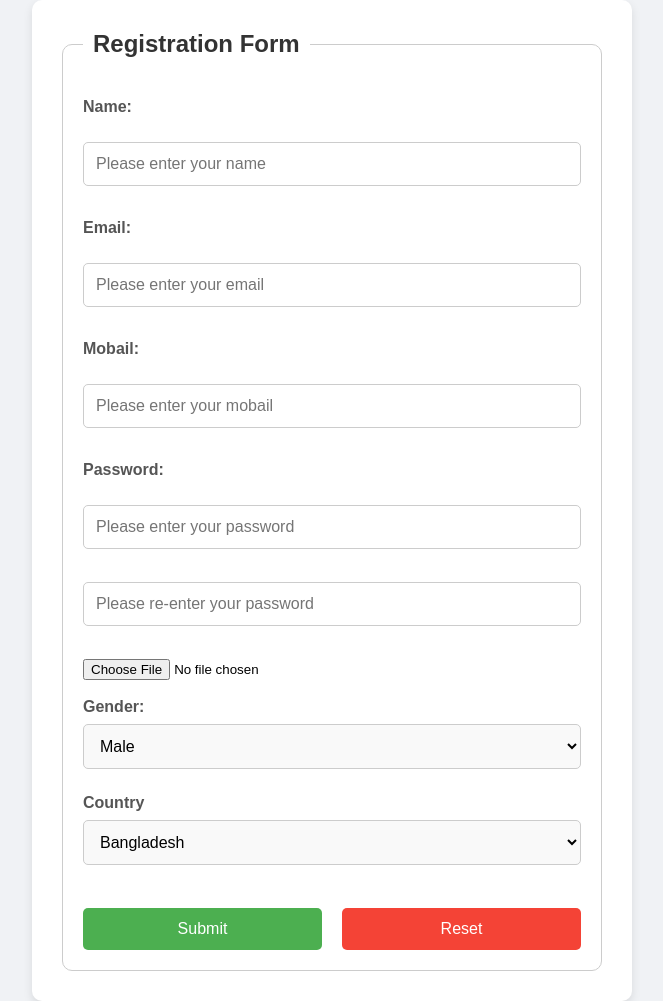
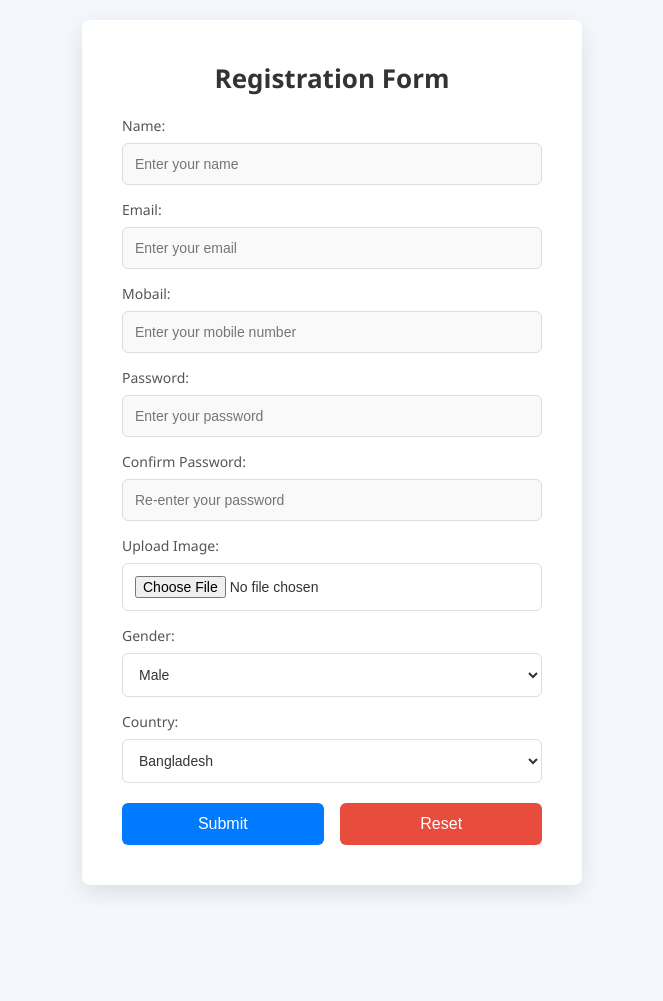
Before and after one commit to shahriarnaiem-rafi/First-Track-Courier, a PHP site: page /Fast-Track/rootfolder/registration.php in a window 1280 px wide. Shown: the whole page, without its empty margins (308-971 px from the left). After the commit the page ends 893 px from the top, so only its background shows below. Run offline with PHP 8.4, Linux system fonts and the light colour scheme.

Commit message:
this is my personal project2

```diff
--- a/rootfolder/registration.php
+++ b/rootfolder/registration.php
@@ -1,47 +1,3 @@
-<?php
-$database = mysqli_connect("localhost", "root", "", "fasttrack");
-$errors = [];
-if (isset($_POST["submit"])) {
-
-
-    $name = $_POST["name"];
-    $email = $_POST["email"];
-    $mobail = $_POST["mobail"];
-    $password = $_POST["password"];
-    $confirm = $_POST["confirm"];
-
-    $gendar = $_POST["gendarp"];
-    $country = $_POST["country"];
-
-     //empty chek
-     if (empty($name)) $errors['name'] = " Name is required.";
-     if (empty($email)) $errors['email'] = "email is required.";
-     if (empty($mobail)) $errors['mobail'] = "mobail is required.";
-     if (empty($password)) $errors['password'] = "Password is required.";
-     if ($password !== $confirm) $errors['confirm'] = "Passwords do not match.";
-
-     if (empty($errors)) {
-   // Check if email already exists
-   $select = "SELECT * FROM registration WHERE email = '$email'";
-   $result = mysqli_query($database, $select);
-
-   if (mysqli_num_rows($result) > 0) {
-    $errors['email'] = "Email already registered.";
-    } else {
-    // Hash password before saving to the database
-    $hashedPassword = password_hash($password, PASSWORD_DEFAULT);
-
-    $sql = "INSERT INTO registration(name,email,mobail,password,gendar,country) VALUES('$name','$email','$mobail','$hashedPassword','$gendar','$country')";
-        if (mysqli_query($database, $sql) == TRUE) {
-            header("location:login.php");
-        }
-        else {
-            $errors['general'] = "Error: " . mysqli_error($database);
-        }
-    }
-}
-}
-?>
 <!DOCTYPE html>
 <html lang="en">
 
@@ -50,7 +6,7 @@ if (isset($_POST["submit"])) {
     <meta name="viewport" content="width=device-width, initial-scale=1.0">
     <title>Registration Form</title>
     <style>
-        /* General Reset */
+        /* Resetting styles */
         * {
             margin: 0;
             padding: 0;
@@ -58,194 +14,196 @@ if (isset($_POST["submit"])) {
         }
 
         body {
-            font-family: Arial, sans-serif;
-            background-color: #f0f2f5;
+            font-family: 'Segoe UI', Tahoma, Geneva, Verdana, sans-serif;
+            background-color: #f4f7fb;
             display: flex;
             justify-content: center;
             align-items: center;
-
+            min-height: 100vh;
+            padding: 20px;
         }
 
         form {
-            background-color: #fff;
-            padding: 30px;
-            border-radius: 10px;
-            box-shadow: 0 4px 10px rgba(0, 0, 0, 0.1);
+            background-color: #ffffff;
             width: 100%;
-            max-width: 600px;
+            max-width: 500px;
+            border-radius: 8px;
+            box-shadow: 0 8px 24px rgba(0, 0, 0, 0.1);
+            padding: 40px;
             text-align: left;
         }
 
         fieldset {
-            border: 1px solid #ccc;
-            padding: 20px;
-            border-radius: 10px;
+            border: none;
+            padding: 0;
         }
 
         legend {
-            font-size: 24px;
+            font-size: 26px;
             font-weight: bold;
+            margin-bottom: 20px;
             color: #333;
-            padding: 0 10px;
-            margin-bottom: 20px;
+            text-align: center;
         }
 
         label {
-            font-size: 16px;
-            font-weight: bold;
+            display: block;
+            font-size: 14px;
             color: #555;
-            display: block;
             margin-bottom: 8px;
+            font-weight: 500;
         }
 
         input[type="text"],
         input[type="email"],
         input[type="number"],
         input[type="password"],
-        select {
+        select,
+        input[type="file"] {
             width: 100%;
             padding: 12px;
-            margin-bottom: 15px;
-            border: 1px solid #ccc;
-            border-radius: 5px;
-            font-size: 16px;
-            box-sizing: border-box;
+            margin-bottom: 20px;
+            border: 1px solid #ddd;
+            border-radius: 6px;
+            background-color: #f9f9f9;
+            font-size: 14px;
+            color: #333;
+            transition: border 0.3s ease;
         }
 
         input[type="text"]:focus,
         input[type="email"]:focus,
         input[type="number"]:focus,
         input[type="password"]:focus,
-        select:focus {
-            border-color: #4CAF50;
+        select:focus,
+        input[type="file"]:focus {
+            border-color: #007bff;
             outline: none;
         }
 
         small {
-            color: red;
+            color: #e74c3c;
             font-size: 12px;
-            margin-top: 5px;
-        }
-
-        input[type="submit"],
-        input[type="reset"] {
-            width: 48%;
-            padding: 12px;
-            background-color: #4CAF50;
-            color: white;
-            border: none;
-            border-radius: 5px;
-            font-size: 16px;
-            cursor: pointer;
-            transition: background-color 0.3s ease;
-            margin-top: 10px;
-        }
-
-        input[type="submit"]:hover,
-        input[type="reset"]:hover {
-            background-color: #45a049;
-        }
-
-        input[type="reset"] {
-            background-color: #f44336;
-        }
-
-        input[type="reset"]:hover {
-            background-color: #d32f2f;
+            margin-top: -15px;
+            display: block;
+            margin-bottom: 10px;
         }
 
         .btn-div {
             display: flex;
             justify-content: space-between;
-            align-items: center;
-            gap: 10px;
         }
 
-        select {
-            background-color: #f9f9f9;
-            padding: 12px;
+        input[type="submit"],
+        input[type="reset"] {
+            padding: 12px 20px;
+            width: 48%;
+            font-size: 16px;
+            border: none;
+            border-radius: 6px;
+            cursor: pointer;
+            transition: all 0.3s ease;
         }
 
-        select option {
-            padding: 10px;
+        input[type="submit"] {
+            background-color: #007bff;
+            color: #fff;
         }
 
-        p {
-            margin-bottom: 10px;
+        input[type="submit"]:hover {
+            background-color: #0056b3;
+        }
+
+        input[type="reset"] {
+            background-color: #e74c3c;
+            color: #fff;
+        }
+
+        input[type="reset"]:hover {
+            background-color: #c0392b;
+        }
+
+        select,
+        input[type="file"] {
+            background-color: #fff;
+            border: 1px solid #ddd;
         }
 
         @media (max-width: 600px) {
             form {
                 padding: 20px;
-                width: 100%;
             }
 
             input[type="submit"],
             input[type="reset"] {
                 width: 100%;
-                margin-top: 10px;
+            }
+
+            .btn-div {
+                flex-direction: column;
+            }
+
+            input[type="submit"],
+            input[type="reset"] {
+                margin-bottom: 10px;
             }
         }
     </style>
-
 </head>
 
 <body>
 
     <form action="#" method="post">
         <fieldset>
-            <legend> Registration Form</legend>
-            <label for="">Name: </label><br>
-            <input type="text" name="name" placeholder="Please enter your name"><br>
-            <small class="text-red-500"><?= $errors['name'] ?? '' ?></small><br>
+            <legend>Registration Form</legend>
 
-            <label for="">Email: </label><br>
-            <input type="email" name="email" placeholder="Please enter your email"><br>
-            <small class="text-red-500"><?= $errors['email'] ?? '' ?></small><br>
-            <label for="">Mobail: </label><br>
-            <input type="number" name="mobail" placeholder="Please enter your mobail"><br>
-            <small class="text-red-500"><?= $errors['mobail'] ?? '' ?></small><br>
-            <label for="">Password: </label><br>
-            <input type="password" name="password" placeholder="Please enter your password"><br>
-            <small class="text-red-500"><?= $errors['password'] ?? '' ?></small><br>
-            <input type="password" name="confirm" placeholder="Please re-enter your password"><br>
-            <small class="text-red-500"><?= $errors['confirm'] ?? '' ?></small><br>
-            <input type="file"  name="image"><br>
-            <small class="text-red-500"><?= $errors['image'] ?? '' ?></small><br>
+            <label for="name">Name:</label>
+            <input type="text" name="name" placeholder="Enter your name" id="name">
+            <small class="text-red-500"><?= $errors['name'] ?? '' ?></small>
 
+            <label for="email">Email:</label>
+            <input type="email" name="email" placeholder="Enter your email" id="email">
+            <small class="text-red-500"><?= $errors['email'] ?? '' ?></small>
 
-            <p>
-                <label for="">Gender: </label>
-                <select name="gendarp">
+            <label for="mobail">Mobail:</label>
+            <input type="number" name="mobail" placeholder="Enter your mobile number" id="mobail">
+            <small class="text-red-500"><?= $errors['mobail'] ?? '' ?></small>
 
-                    <option value="Male">Male</option>
-                    <option value="Female">Female</option>
-                </select>
-            </p>
+            <label for="password">Password:</label>
+            <input type="password" name="password" placeholder="Enter your password" id="password">
+            <small class="text-red-500"><?= $errors['password'] ?? '' ?></small>
+
+            <label for="confirm">Confirm Password:</label>
+            <input type="password" name="confirm" placeholder="Re-enter your password" id="confirm">
+            <small class="text-red-500"><?= $errors['confirm'] ?? '' ?></small>
+
+            <label for="image">Upload Image:</label>
+            <input type="file" name="image" id="image">
+            <small class="text-red-500"><?= $errors['image'] ?? '' ?></small>
+
+            <label for="gendarp">Gender:</label>
+            <select name="gendarp" id="gendarp">
+                <option value="Male">Male</option>
+                <option value="Female">Female</option>
+            </select>
             <small class="text-red-500"><?= $errors['gendarp'] ?? '' ?></small>
 
-
-            <label for="">Country</label>
-            <select name="country" id="">
+            <label for="country">Country:</label>
+            <select name="country" id="country">
                 <option value="Bangladesh">Bangladesh</option>
                 <option value="Iran">Iran</option>
-                <option value="Afganistan">Afganistan</option>
-                <option value="Soudi">Soudi</option>
-
+                <option value="Afghanistan">Afghanistan</option>
+                <option value="Saudi">Saudi Arabia</option>
             </select>
 
-
-            <br><br>
             <div class="btn-div">
-                <input type="submit" value="Submit" class="btn" name="submit">
-                <input type="reset" value="Reset" class="btn">
+                <input type="submit" value="Submit" name="submit">
+                <input type="reset" value="Reset">
             </div>
-
 
         </fieldset>
     </form>
 
-
 </body>
 
 </html>
```
Also changed, not shown: rootfolder/login.php (+71 -34 lines).
